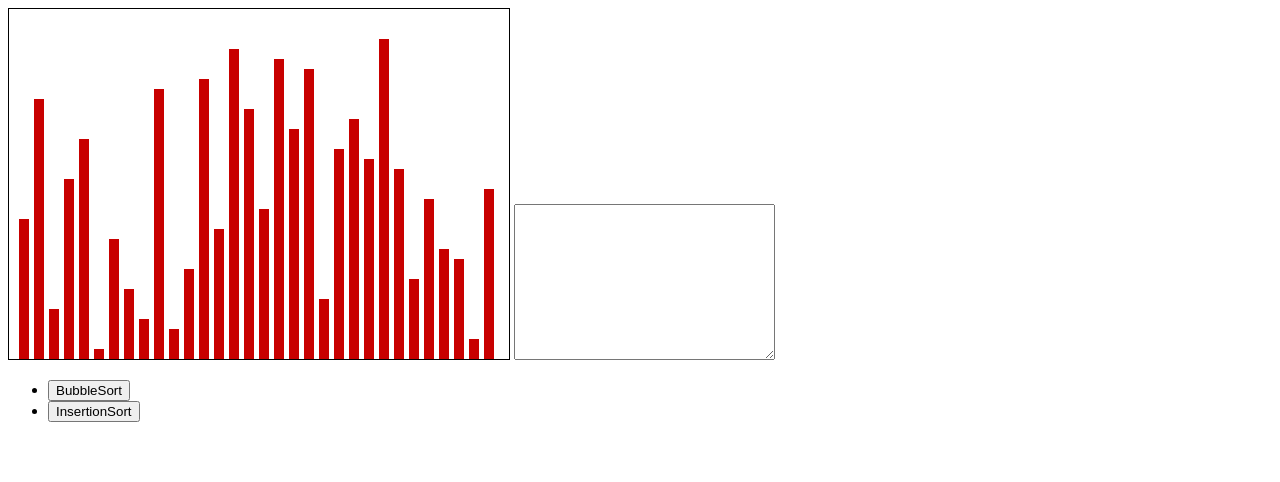
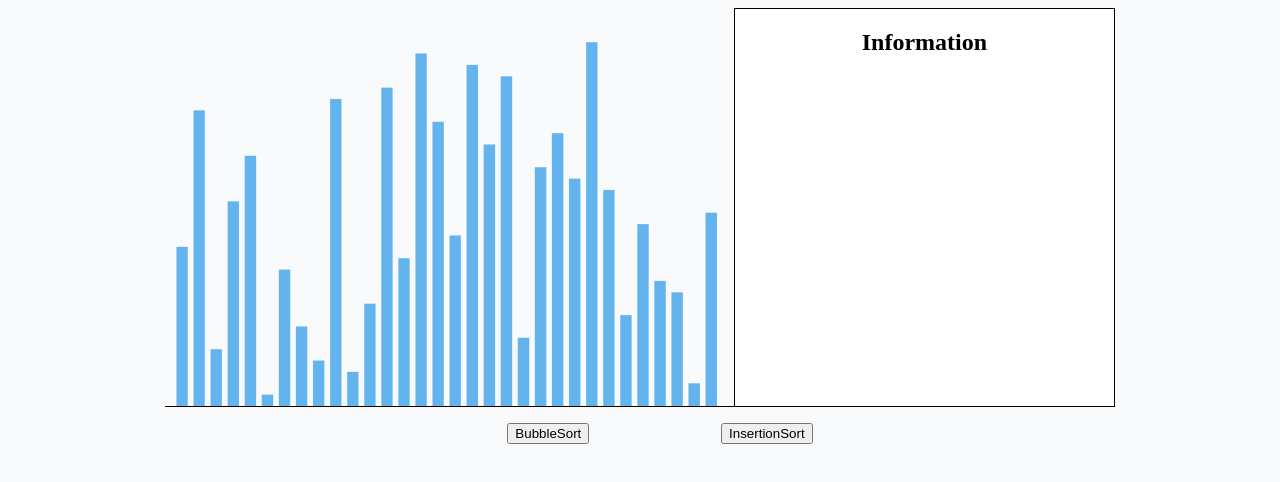
Before and after one commit to OskarHokkanen/SortVisualization, a plain HTML site: page index.html in a window 1280 px wide. Drawn offline with Linux system fonts and the light colour scheme.

Commit message:
Added some style

```diff
--- a/index.html
+++ b/index.html
@@ -4,18 +4,22 @@
     <meta charset="UTF-8">
     <meta http-equiv="X-UA-Compatible" content="IE=edge">
     <meta name="viewport" content="width=device-width, initial-scale=1.0">
+    <link rel="stylesheet" href="style.css">
     <title>SortVisualization</title>
     <script src="script.js"></script>
-    <style>
-        canvas { border: 1px solid black; }
-    </style>
 </head>
 <body>
-    <canvas id="canvas" width="500" height="350"></canvas>
-    <textarea name="" id="" cols="30" rows="10"></textarea>
-    <ul>
-        <li><button onclick="startBubbleSort()">BubbleSort</button></li>
-        <li><button onclick="startInsertionSort()">InsertionSort</button></li>
-    </ul>
+    <div id="wrapper">
+        <div id="canvas-wrapper">
+            <canvas id="canvas" width="500" height="350"></canvas>
+            <div id="canvas-information">
+                <h2>Information</h2>
+            </div>
+        </div>
+        <ul>
+            <li><button onclick="startBubbleSort()">BubbleSort</button></li>
+            <li><button onclick="startInsertionSort()">InsertionSort</button></li>
+        </ul>
+    </div>
 </body>
 </html>
--- a/script.js
+++ b/script.js
@@ -115,7 +115,7 @@ function render(list) {
         var ctx = canvas.getContext('2d');
         ctx.clearRect(0, 0, canvas.width, canvas.height);
             for (let i = 0; i < list.length; i++) {
-                ctx.fillStyle = 'rgb(200, 0, 0)';
+                ctx.fillStyle = 'rgb(99, 179, 237)';
                 ctx.fillRect(10 + (i * 15), canvas.height - (list[i] * 10), 10, list[i] * 10);
         }
 }
--- /dev/null
+++ b/style.css
@@ -0,0 +1,38 @@
+body {
+    background-color:#F8FAFC;
+}
+
+#wrapper {
+    width: 100%;
+    display: flex;
+    flex-direction: column;
+    justify-content: center;
+    align-items: center;
+}
+
+#canvas-wrapper {
+    width: 100%;
+    height: auto;
+    display: flex;
+    flex-direction: row;
+    justify-content: center;
+}
+
+canvas {
+    border-bottom: solid black 1px;
+    width: 45%;
+}
+
+#canvas-information {
+    width: 30%;
+    background-color: white;
+    border: solid black 1px;
+    text-align: center;
+}
+
+ul {
+    width: 45%;
+    display: flex;
+    list-style-type: none;
+    justify-content: space-evenly;
+}
```
